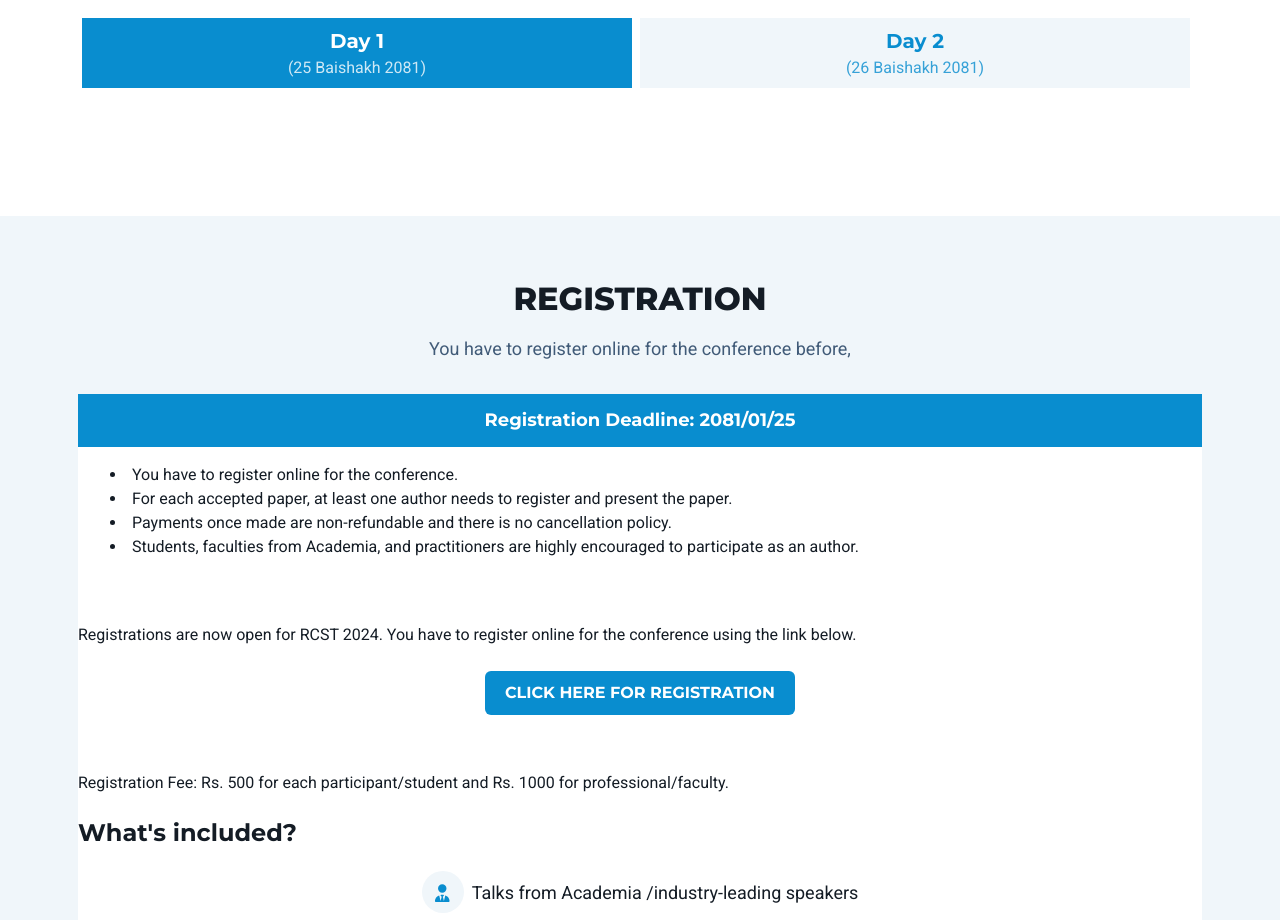
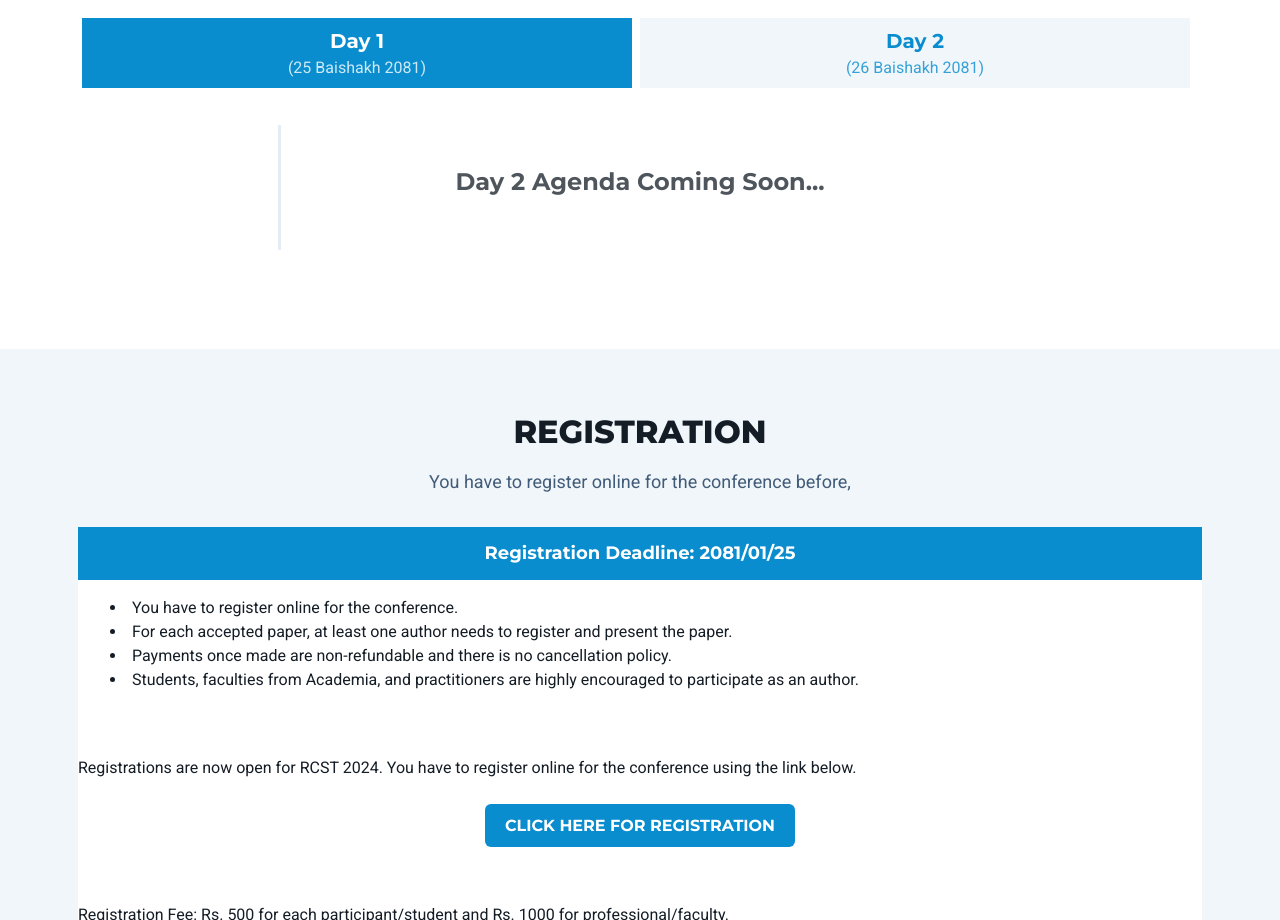
Before and after one commit to rcst2024/rcst2024.github.io, a plain HTML site: page index.html in a window 1280 px wide. Shown: the part 2980-3900 px from the top of the page. Drawn offline with Linux system fonts and the light colour scheme.

Commit message:
Update index.html

```diff
--- a/index.html
+++ b/index.html
@@ -176,7 +176,7 @@ Times New Roman, 12 pt, normal, aligned left; maximum of five keywords.
 
 			<!-- schedule for 2 days to be updated -->
 			<div class="schedule-tab-content tab-content">
-				<!--<div class="tab-pane active" id="tab-1-content" role="tabpanel" aria-labelledby="tab-1">
+				<div class="tab-pane active" id="tab-1-content" role="tabpanel" aria-labelledby="tab-1"> <!--
 					<div class="item item-talk">
 						<div class="meta">
 							<h4 class="time mb-3">9:00 - 9:30</h4>
@@ -191,8 +191,9 @@ Times New Roman, 12 pt, normal, aligned left; maximum of five keywords.
 							<div class="desc">Talk's summary goes here.</div>
 						</div>
 					</div>
-					<br>
-				</div>-->
+					<br>-->
+				<h4 class="text-center py-5 text-muted">Day 2 Agenda Coming Soon...</h4>
+				</div>
 
 				<div class="tab-pane no-timeline" id="tab-2-content" role="tabpanel" aria-labelledby="tab-2">
 					<h4 class="text-center py-5 text-muted">Day 2 Agenda Coming Soon...</h4>
```
